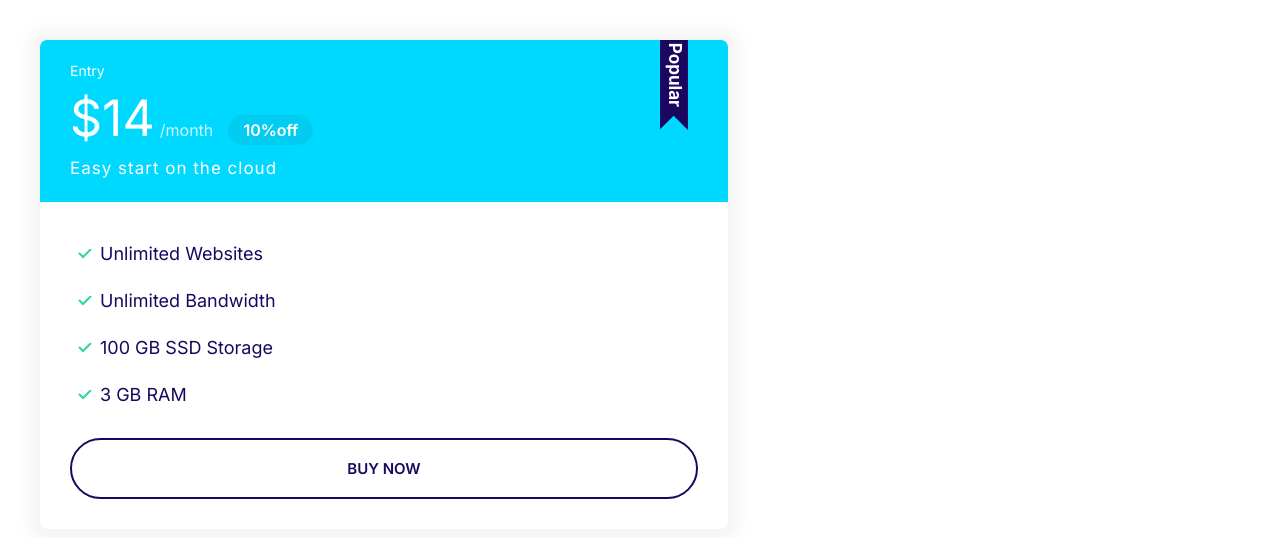
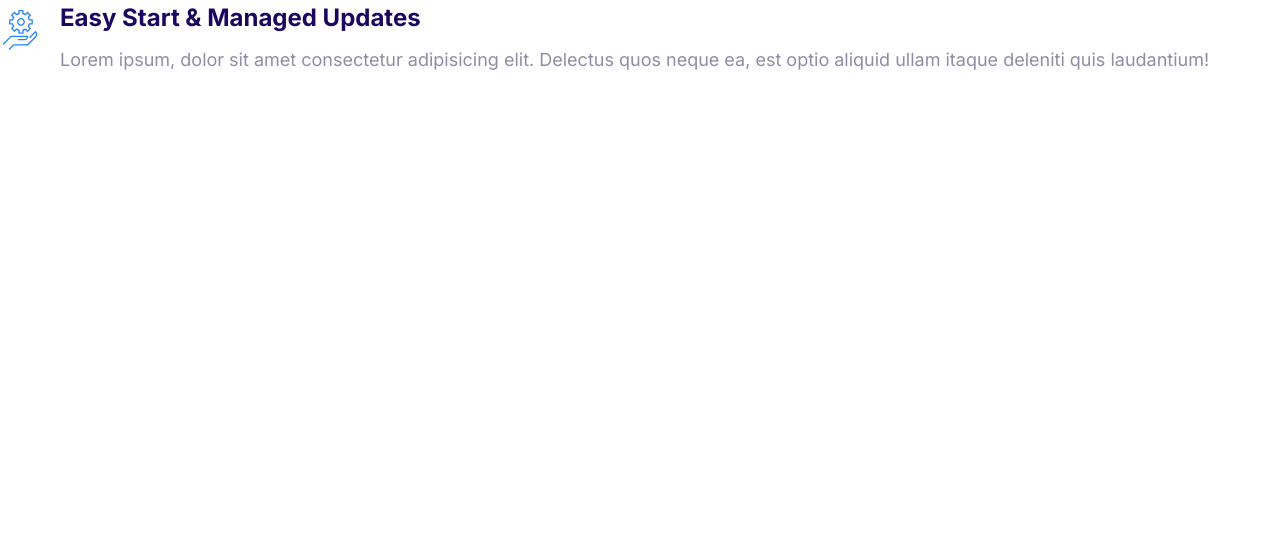
Before and after one commit to tmgAzit/milkyway, a plain HTML site: page Moshify/index.html in a window 1280 px wide. Drawn offline with Linux system fonts and the light colour scheme.

Commit message:
define media object component.

```diff
--- a/Moshify/css/styles.css
+++ b/Moshify/css/styles.css
@@ -358,3 +358,20 @@ a {
   top: -1rem;
   right: 5%;
 }
+
+/* Media Objects */
+.media {
+  display: flex;
+}
+
+.media__title {
+  margin-top: 0;
+}
+
+.media__body {
+  margin: 0 2rem;
+}
+
+.media__image {
+  margin-top: 1rem;
+}
--- a/Moshify/index.html
+++ b/Moshify/index.html
@@ -14,26 +14,20 @@
     <title>Document</title>
   </head>
   <body>
-    <div style="width: 60%; padding: 4rem" ;>
-      <div class="plan plan--popular">
-        <div class="card card--secondary">
-          <div class="card__header">
-            <h3 class="plan__name">Entry</h3>
-            <span class="plan__price">$14</span>
-            <span class="plan__billing-cycle">/month</span>
-            <span class="badge badge--secondary badge--small">10%off</span>
-            <span class="plan__description">Easy start on the cloud</span>
-          </div>
-          <div class="card__body">
-            <ul class="list list--tick">
-              <li class="list__item">Unlimited Websites</li>
-              <li class="list__item">Unlimited Bandwidth</li>
-              <li class="list__item">100 GB SSD Storage</li>
-              <li class="list__item">3 GB RAM</li>
-            </ul>
-            <button class="btn btn--outline btn--block">Buy Now</button>
-          </div>
-        </div>
+    <div class="media">
+      <div class="media__image">
+        <svg class="icon icon--primary">
+          <use xlink:href="images/sprite.svg#snap"></use>
+        </svg>
+      </div>
+
+      <div class="media__body">
+        <h3 class="media__title">Easy Start & Managed Updates</h3>
+        <p>
+          Lorem ipsum, dolor sit amet consectetur adipisicing elit. Delectus
+          quos neque ea, est optio aliquid ullam itaque deleniti quis
+          laudantium!
+        </p>
       </div>
     </div>
   </body>
```
Also changed, not shown: Moshify/components/media_object.html (added, +15 -0 lines).
